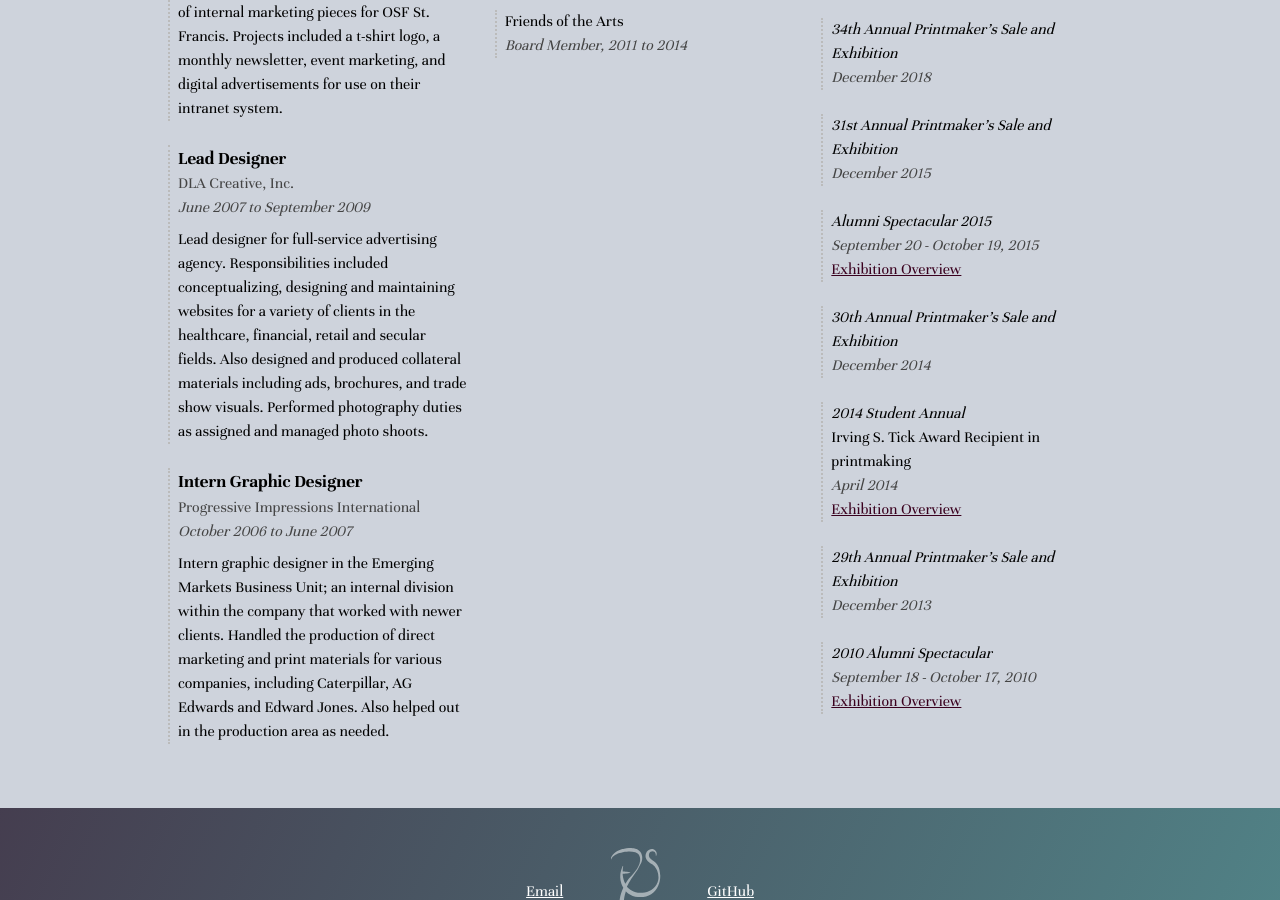
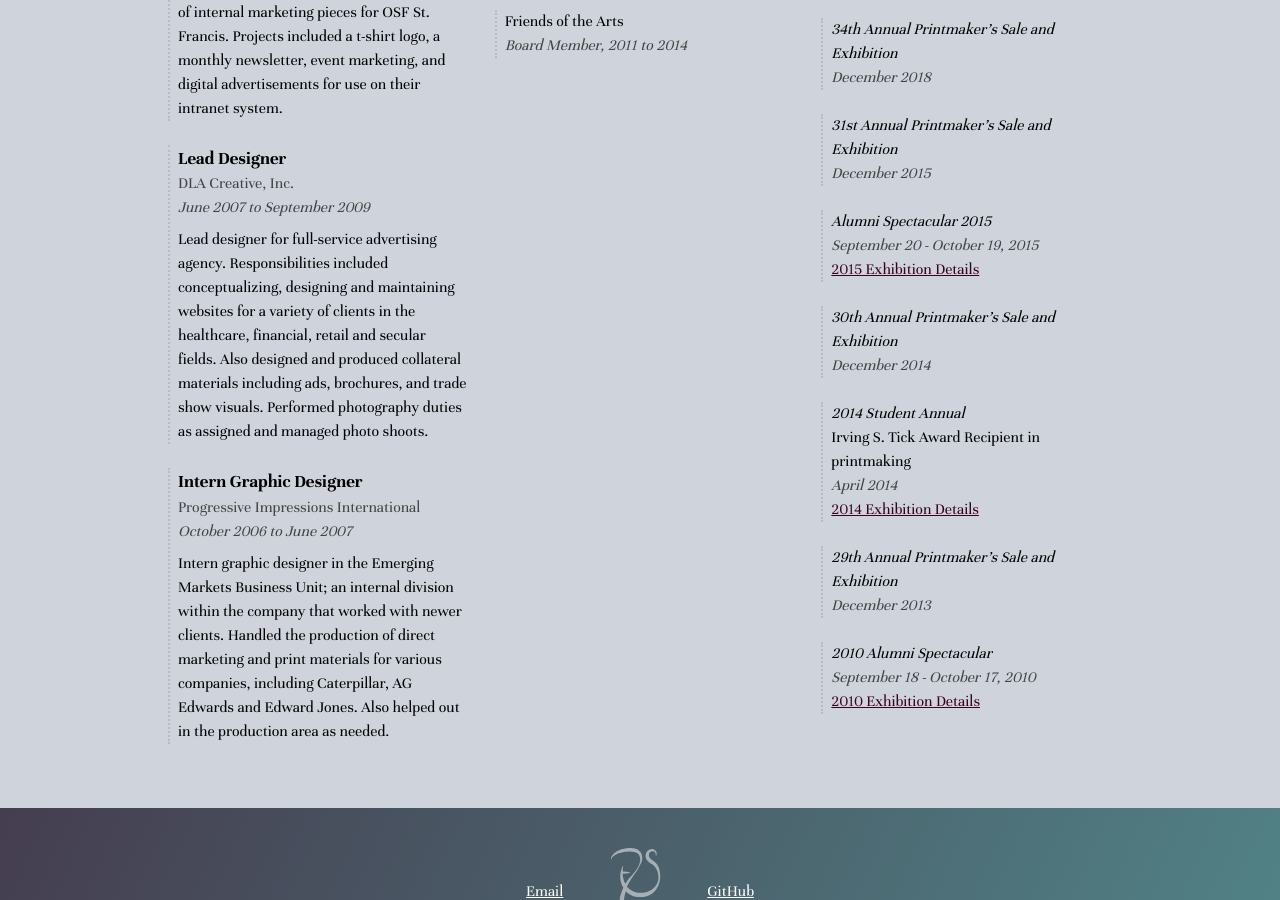
Before and after one commit to asmithorn/asmithorn.github.io, a Jekyll site: the page built from about/index.html, in a window 1280 px wide and 900 px high, scrolled down 1874 px. Built offline with Jekyll 4.4.1, drawn with Linux system fonts in a browser that asks for light colours.

Commit message:
resume link updates

```diff
--- a/about/index.html
+++ b/about/index.html
@@ -236,7 +236,7 @@ title: About
               <li class="c-resume__list-item">
                 <i>Alumni Spectacular 2015</i><br>
                 <span class="c-resume__date">September 20 - October 19, 2015</span><br>
-                <a href="https://galleries.illinoisstate.edu/exhibitions/2015/alumni-spectacular/index.php">Exhibition Overview</a>
+                <a href="https://galleries.illinoisstate.edu/exhibitions/2015/alumni-spectacular/index.php">2015 Exhibition Details</a>
               </li>
               <li class="c-resume__list-item">
                 <i>30th Annual Printmaker's Sale and Exhibition</i><br>
@@ -246,7 +246,7 @@ title: About
                 <i>2014 Student Annual</i><br>
                 Irving S. Tick Award Recipient in printmaking<br>
                 <span class="c-resume__date">April 2014</span><br>
-                <a href="https://galleries.illinoisstate.edu/exhibitions/2014/student-annual/">Exhibition Overview</a>
+                <a href="https://galleries.illinoisstate.edu/exhibitions/2014/student-annual/">2014 Exhibition Details</a>
               </li>
               <li class="c-resume__list-item">
                 <i>29th Annual Printmaker's Sale and Exhibition</i><br>
@@ -255,7 +255,7 @@ title: About
               <li class="c-resume__list-item">
                 <i>2010 Alumni Spectacular</i><br>
                 <span class="c-resume__date">September 18 - October 17, 2010</span><br>
-                <a href="https://galleries.illinoisstate.edu/exhibitions/2010/alumni-spectacular/index.php">Exhibition Overview</a>
+                <a href="https://galleries.illinoisstate.edu/exhibitions/2010/alumni-spectacular/index.php">2010 Exhibition Details</a>
               </li>
           </ul>
       </div>
```
